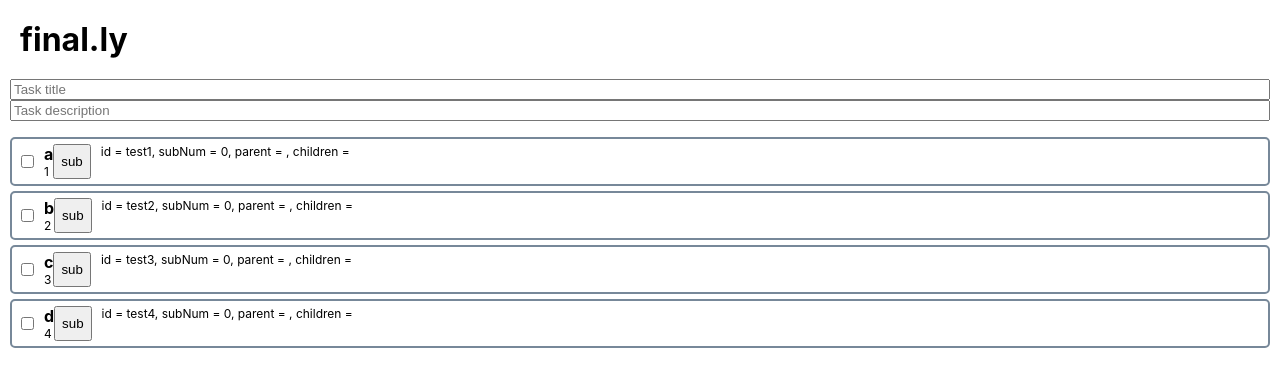
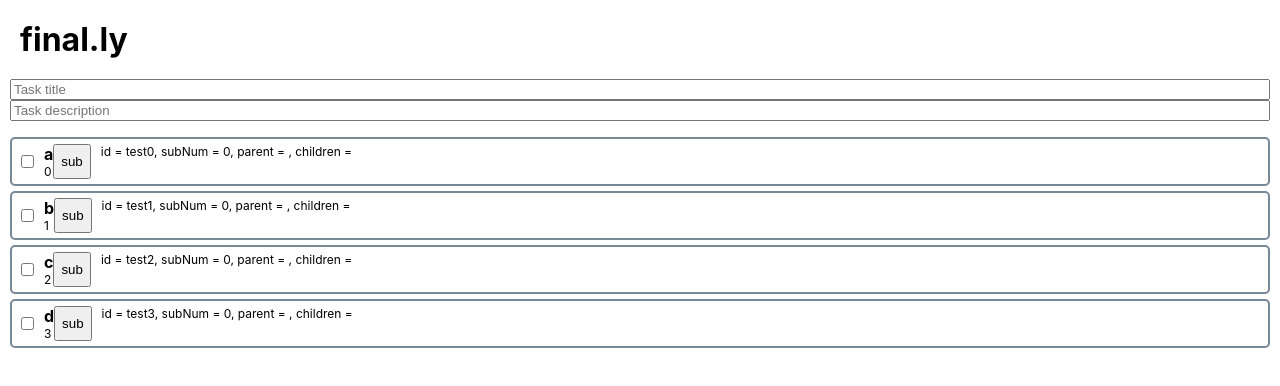
Before and after one commit to linv24/finally, a React (Create React App) app: page / in a window 1280 px wide. Shown: the top 386 px of the page. Built offline with nearby package versions, Linux system fonts and the light colour scheme; the HTML template or start-up script is replaced by a standard one.

Commit message:
Refactor convertToSubtask to use taskData

```diff
--- a/src/components/TaskItem.js
+++ b/src/components/TaskItem.js
@@ -1,4 +1,4 @@
-export default function TaskItem({ task, handleSelectTask, convertToSubtask, toChildrenMap, toParentMap }) {
+export default function TaskItem({ task, handleSelectTask, convertToSubtask, taskData }) {
     const tabMarginPx = 20;
 
     return (
@@ -14,8 +14,8 @@ export default function TaskItem({ task, handleSelectTask, convertToSubtask, toC
             <span className="spanTest">
                 id = {task.id},
                 subNum = {task.subNum},
-                parent = {toParentMap.get(task.id)},
-                children = {toChildrenMap.get(task.id)}
+                parent = {task.parent},
+                children = {task.children}
             </span>
         </li>
     )
--- a/src/components/TaskList.js
+++ b/src/components/TaskList.js
@@ -4,31 +4,44 @@ import TaskItem from './TaskItem';
 import '../App.css'
 // TODO add assertions
 
-const testTasks = [
-	new Task('test1', 'a', '1'),
-	new Task('test2', 'b', '2'),
-	new Task('test3', 'c', '3'),
-	new Task('test4', 'd', '4')
-]
+const testTaskData = new Map([
+	['test0', new Task('test0', 'a', '0')],
+	['test1', new Task('test1', 'b', '1')],
+	['test2', new Task('test2', 'c', '2')],
+	['test3', new Task('test3', 'd', '3')]
+]);
 
-function Task(id, title='', description='', subNum=0) {
+const testTaskList = ['test0', 'test1', 'test2', 'test3']
+
+/**
+ *
+ * @param {string} id
+ * @param {string} title
+ * @param {string} description
+ * @param {number} subNum
+ * @param {string} parent taskId of parent
+ * @param {string[]} children Array of taskIds of children
+ */
+function Task(id, title='', description='', subNum=0, parent=undefined, children=[]) {
 	this.id = id
     this.title = title;
     this.description = description;
 	this.subNum = subNum
+	this.parent = parent;
+	this.children = children;
 }
 
 export default function TaskList() {
 	// TODO: idToTask, getTaskFromId?
 	document.addEventListener('keydown', handleKeyDown);
 
-    const [taskList, setTaskList] = useState(testTasks);
+	// taskList = array of task IDs
+    const [taskList, setTaskList] = useState(testTaskList);
+	// taskData = map mapping taskId to task data defined by Task object
+	const [taskData, setTaskData] = useState(testTaskData);
 	const [idCounter, setIdCounter] = useState(0);
 	const [newTask, setNewTask] = useState(new Task('task' + idCounter));
 	const [selectedTaskId, setSelectedTaskId] = useState(null);
-	// toChildrenMap maps parentTaskId to Array<subtaskId>. Task only in toChildrenMap if it has children
-	const [toChildrenMap, setToChildrenMap] = useState(new Map());
-	const [toParentMap, setToParentMap] = useState(new Map());
 
 	function handleNewTaskChange(e) {
 		e.preventDefault();
@@ -40,10 +53,11 @@ export default function TaskList() {
 
 	function handleNewTaskSubmit(e) {
 		e.preventDefault();
-		if (! newTask.title) {
+		if (newTask.title.length === 0) {
 			return;
 		}
-		setTaskList([newTask].concat(taskList))
+		setTaskList([newTask.id].concat(taskList));
+		setTaskData(new Map(taskData.set(newTask.id, {...newTask})));
 		setNewTask(new Task(getNewTaskId()));
 	}
 
@@ -77,150 +91,136 @@ export default function TaskList() {
 	 */
 	function convertToSubtask(taskId) {
 		// TODO: optimization, store max subNum, only check all parents when previous subNum = max
-		const taskIx = taskList.findIndex((t) => t.id === taskId)
-		const task = taskList[taskIx];
+		const taskIx = taskList.indexOf(taskId);
+		const task = taskData.get(taskId);
 		if (taskIx > 0) { // Cannot make subtask of first task in list
 			// Get index of old parent, new parent, and task's index in old parent's children
-			const oldParentTaskId = toParentMap.get(taskId);
+			const oldParentTaskId = task.parent;
 			let newParentTaskId;
 			let childIx;
 			// If task has parentId, it's already a subtask
 			if (oldParentTaskId !== undefined) {
 				// New parent is the child left of task in old parent's children, if it exists
-				childIx = toChildrenMap.get(oldParentTaskId).indexOf(taskId);
+				childIx = taskData.get(oldParentTaskId).children.indexOf(taskId);
 				if (childIx === 0) {
 					return;
 				} else {
-					newParentTaskId = toChildrenMap.get(oldParentTaskId)[childIx - 1];
+					newParentTaskId = taskData.get(oldParentTaskId).children[childIx - 1];
 				}
 			}
 			// Else, task is a root (subNum=0), so parent is next root above
 			else {
-				newParentTaskId = [...taskList].slice(0, taskIx).reverse().find((t) => t.subNum === 0).id;
+				newParentTaskId = [...taskList].slice(0, taskIx)
+											   .reverse()
+											   .find((taskId) => taskData.get(taskId).subNum === 0);
 				// If task.subNum = 0 and taskIx != 0, free to subtask
 			}
 
-			const newToChildrenMap = new Map(toChildrenMap);
-			const newToParentMap = new Map(toParentMap);
+			const newTaskData = new Map(taskData);
 			// Adjust children of old parent
 			if (oldParentTaskId !== undefined) {
-				const oldChildren = toChildrenMap.get(oldParentTaskId)
-				newToChildrenMap.set(oldParentTaskId, oldChildren.slice(0, childIx).concat(oldChildren.slice(childIx + 1)));
+				const oldParentTask = newTaskData.get(oldParentTaskId);
+				const oldChildren = oldParentTask.children;
+				oldParentTask.children = oldChildren.slice(0, childIx).concat(oldChildren.slice(childIx + 1));
 			}
 			// Adjust children of new parent
-			if (toChildrenMap.has(newParentTaskId)) {
-				const newChildren = toChildrenMap.get(newParentTaskId);
-				// Find index at which to insert task in children
-				let insertIx = newChildren.length;
-				for (const child of newChildren) {
-					if (taskList.findIndex((t) => t.id === child.id) > taskIx) {
-						insertIx = newChildren.findIndex(child.id);
-						break;
-					}
-				}
-				// Concat current task's children to new parent
-				let taskPlusChildren;
-				if (toChildrenMap.has(taskId)) {
-					taskPlusChildren = [taskId].concat(toChildrenMap.get(taskId));
-				} else {
-					taskPlusChildren = [taskId]
-				}
-				newToChildrenMap.set(newParentTaskId,
-					newChildren.slice(0, insertIx)
-							   .concat(taskPlusChildren)
-							   .concat(newChildren.slice(insertIx)));
+			// Combine task and its children, since subtasking task puts it at the same subNum as its direct children
+			let taskPlusChildren;
+			if (task.children.length > 0) {
+				taskPlusChildren = [taskId].concat(task.children);
 			} else {
-				newToChildrenMap.set(newParentTaskId, [taskId]);
+				taskPlusChildren = [taskId]
 			}
-
-			const newChildren = newToChildrenMap.get(newParentTaskId);
+			const newChildren = newTaskData.get(newParentTaskId).children;
+			// Find index at which to insert task in new parent's children, if it has children
 			let insertIx = newChildren.length;
-			for (const child of newChildren) {
-				if (taskList.findIndex((t) => t.id === child.id) > taskIx) {
-					insertIx = newChildren.findIndex(child.id);
+			for (const childId of newChildren) {
+				if (taskList.indexOf(childId) > taskIx) {
+					insertIx = newChildren.indexOf(childId);
+					break;
 				}
 			}
+			// Insert task + taskChildren at appropriate index
+			newTaskData.get(newParentTaskId).children = newChildren.slice(0, insertIx)
+																.concat(taskPlusChildren)
+																.concat(newChildren.slice(insertIx));
+
 			// Adjust parent, subNum, and children of task
-			const newTask = {
-				...task,
-				subNum: task.subNum + 1
-			}
-			newToParentMap.set(taskId, newParentTaskId);
-			newToChildrenMap.delete(taskId); // Delete children after subtasking
-			// Adjust parent of children of task
-			if (toChildrenMap.get(taskId) !== undefined) {
-				toChildrenMap.get(taskId).forEach((childId) => {
-					newToParentMap.set(childId, newParentTaskId);
-				});
-			}
+			const newTask = newTaskData.get(taskId);
+			newTask.subNum++;
+			newTask.parent = newParentTaskId;
+			newTask.children.forEach((childId) => {
+				const childTask = newTaskData.get(childId);
+				childTask.parent = newParentTaskId;
+			});
+			newTask.children = []; // Reset children after subtasking
 			// TODO: update idToTask too
 
-			setToChildrenMap(newToChildrenMap);
-			setToParentMap(newToParentMap);
-			setTaskList(taskList.slice(0, taskIx).concat(newTask).concat(taskList.slice(taskIx + 1)));
+			setTaskData(newTaskData);
+			setTaskList(taskList.slice(0, taskIx).concat(newTask.id).concat(taskList.slice(taskIx + 1)));
 		}
 	}
 
-	function convertToSupertask(taskId) {
-		const taskIx = taskList.findIndex((t) => t.id === taskId)
-		const task = taskList[taskIx];
-		if (toParentMap.has(taskId) && taskIx > 0) { // Cannot convert to supertask if unindented or is first task
-			// Get index of old parent, new parent, and task's index in old parent's children
-			const oldParentTaskId = toParentMap.get(taskId);
-			// new parent = parent of parent of task
-			const newParentTaskId = taskList.find((t) => t.id === toParentMap.get(taskId)).id;
+	// function convertToSupertask(taskId) {
+	// 	const taskIx = taskList.findIndex((t) => t.id === taskId)
+	// 	const task = taskList[taskIx];
+	// 	if (toParentMap.has(taskId) && taskIx > 0) { // Cannot convert to supertask if unindented or is first task
+	// 		// Get index of old parent, new parent, and task's index in old parent's children
+	// 		const oldParentTaskId = toParentMap.get(taskId);
+	// 		// new parent = parent of parent of task
+	// 		const newParentTaskId = taskList.find((t) => t.id === toParentMap.get(taskId)).id;
 
-			const newToChildrenMap = new Map(toChildrenMap);
-			const newToParentMap = new Map(toParentMap);
-			// Adjust children of old parent
-			const oldChildren = newToChildrenMap.get(oldParentTaskId);
-			const oldChildIx = oldChildren.indexOf(taskId);
-			newToChildrenMap.set(oldParentTaskId,
-				oldChildren.slice(0, oldChildIx)
-						   .concat(oldChildren.slice(oldChildIx + 1))
-			);
-			// Adjust children of new parent
-			// If newParent != undefined, then adjust newParent's children accordingly
-			if (newParentTaskId !== undefined) {
-				// Find index at which to insert task in children
-				const newChildren = toChildrenMap.get(newParentTaskId);
-				let insertIx = newChildren.length;
-				for (const child of newChildren) {
-					if (taskList.findIndex((t) => t.id === child.id) > taskIx) {
-						insertIx = newChildren.findIndex(child.id);
-						break;
-					}
-				}
-				// Concat current task's children to new parent
-				let taskPlusChildren;
-				if (toChildrenMap.has(taskId)) {
-					taskPlusChildren = [taskId].concat(toChildrenMap.get(taskId));
-				} else {
-					taskPlusChildren = [taskId]
-				}
-				newToChildrenMap.set(newParentTaskId,
-					newChildren.slice(0, insertIx)
-							   .concat(taskPlusChildren)
-							   .concat(newChildren.slice(insertIx)));
-			}
-			// Else, oldParent is a root task, task should also be a root, and there is no new parent to update
-			// Adjust subNum, parent, and children of task
-			const newTask = {
-				...task,
-				subNum: task.subNum - 1
-			}
-			if (newParentTaskId !== undefined) {
-				newToParentMap.set(taskId, newParentTaskId);
-			} else {
-				newToParentMap.delete(taskId);
-			}
-			// Recursively decrement subNum of task's children
-			// TODO
+	// 		const newToChildrenMap = new Map(toChildrenMap);
+	// 		const newToParentMap = new Map(toParentMap);
+	// 		// Adjust children of old parent
+	// 		const oldChildren = newToChildrenMap.get(oldParentTaskId);
+	// 		const oldChildIx = oldChildren.indexOf(taskId);
+	// 		newToChildrenMap.set(oldParentTaskId,
+	// 			oldChildren.slice(0, oldChildIx)
+	// 					   .concat(oldChildren.slice(oldChildIx + 1))
+	// 		);
+	// 		// Adjust children of new parent
+	// 		// If newParent != undefined, then adjust newParent's children accordingly
+	// 		if (newParentTaskId !== undefined) {
+	// 			// Find index at which to insert task in children
+	// 			const newChildren = toChildrenMap.get(newParentTaskId);
+	// 			let insertIx = newChildren.length;
+	// 			for (const child of newChildren) {
+	// 				if (taskList.findIndex((t) => t.id === child.id) > taskIx) {
+	// 					insertIx = newChildren.findIndex(child.id);
+	// 					break;
+	// 				}
+	// 			}
+	// 			// Concat current task's children to new parent
+	// 			let taskPlusChildren;
+	// 			if (toChildrenMap.has(taskId)) {
+	// 				taskPlusChildren = [taskId].concat(toChildrenMap.get(taskId));
+	// 			} else {
+	// 				taskPlusChildren = [taskId]
+	// 			}
+	// 			newToChildrenMap.set(newParentTaskId,
+	// 				newChildren.slice(0, insertIx)
+	// 						   .concat(taskPlusChildren)
+	// 						   .concat(newChildren.slice(insertIx)));
+	// 		}
+	// 		// Else, oldParent is a root task, task should also be a root, and there is no new parent to update
+	// 		// Adjust subNum, parent, and children of task
+	// 		const newTask = {
+	// 			...task,
+	// 			subNum: task.subNum - 1
+	// 		}
+	// 		if (newParentTaskId !== undefined) {
+	// 			newToParentMap.set(taskId, newParentTaskId);
+	// 		} else {
+	// 			newToParentMap.delete(taskId);
+	// 		}
+	// 		// Recursively decrement subNum of task's children
+	// 		// TODO
 
-			setToChildrenMap(newToChildrenMap);
-			setToParentMap(newToParentMap);
-		}
-	}
+	// 		setToChildrenMap(newToChildrenMap);
+	// 		setToParentMap(newToParentMap);
+	// 	}
+	// }
 
     return (
         <div className="taskListContainer">
@@ -229,14 +229,12 @@ export default function TaskList() {
 				handleNewTaskChange={handleNewTaskChange}
 				handleNewTaskSubmit={handleNewTaskSubmit} />
             <ul className="taskList">
-                {taskList.map((task) => (
-					<Fragment key={task.id}>
+                {taskList.map((taskId) => (
+					<Fragment key={taskId}>
 						<TaskItem
-							task={task}
+							task={taskData.get(taskId)}
 							handleSelectTask={handleSelectTask}
-							convertToSubtask={convertToSubtask}
-							toChildrenMap={toChildrenMap}
-							toParentMap={toParentMap} />
+							convertToSubtask={convertToSubtask} />
 					</Fragment>))}
             </ul>
         </div>
```
